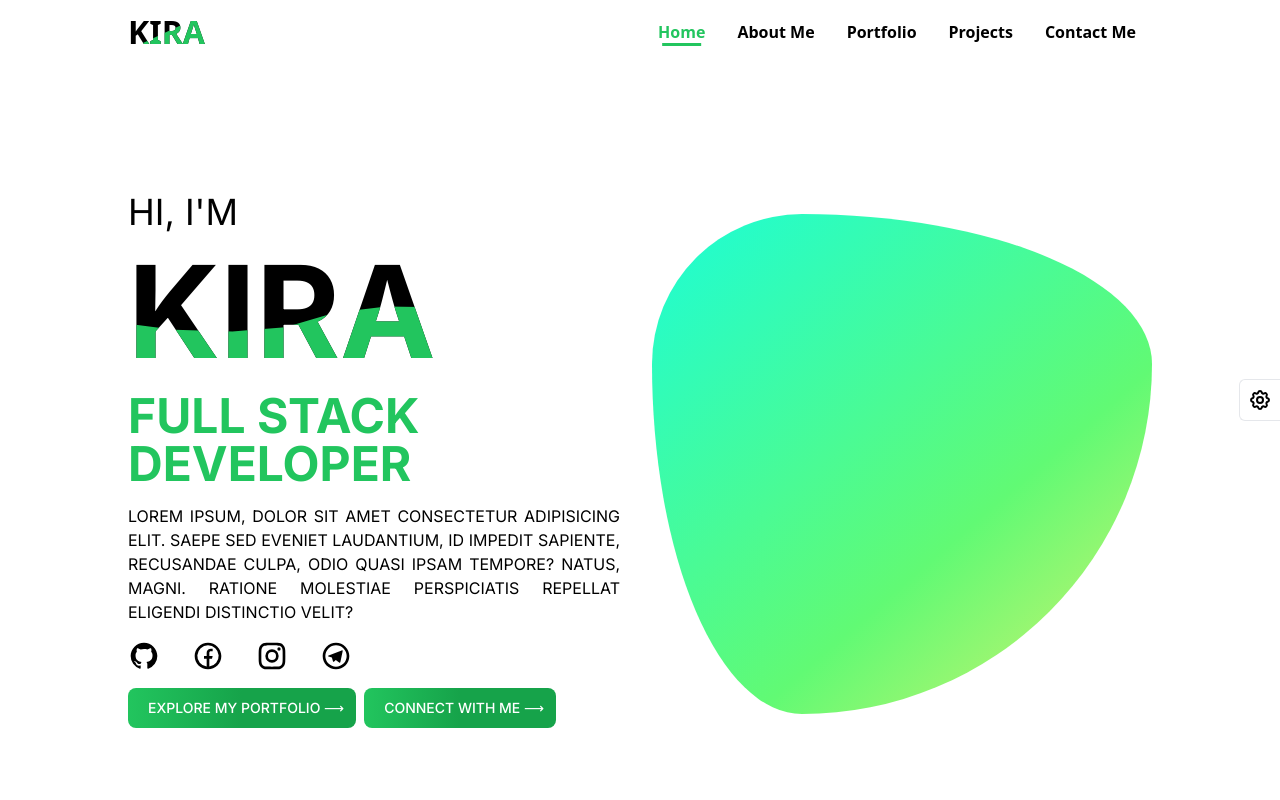
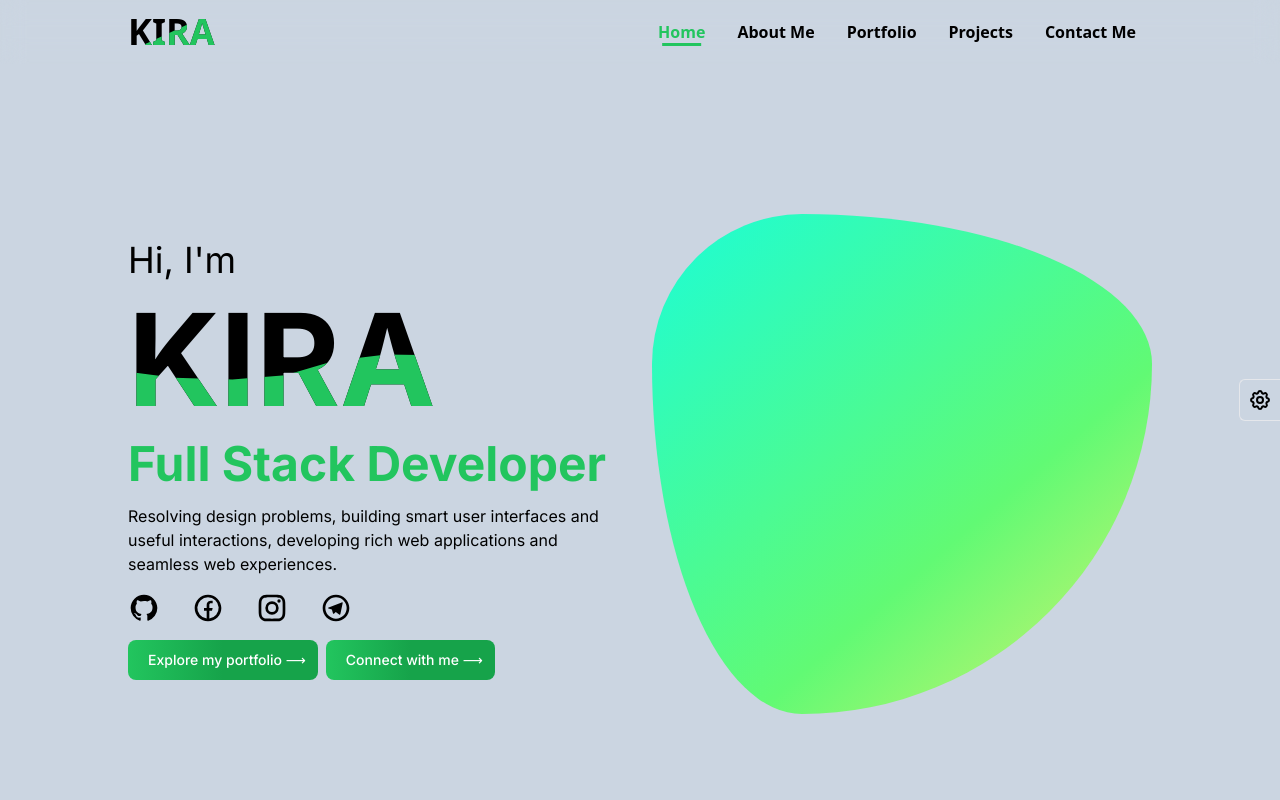
Before and after one commit to Kira-UIT/portfolio, a Next.js app: page / in a window 1280 px wide. Shown: the top 800 px of the page. Built offline with nearby package versions, Linux system fonts and the light colour scheme.

Commit message:
[Mod]. transfer pure css to teailwind css

```diff
--- a/prettier.config.js
+++ b/prettier.config.js
@@ -1,4 +1,6 @@
 module.exports = {
+  tabWidth: 2,
+  singleQuote: false,
   plugins: [require("prettier-plugin-tailwindcss")],
   tailwindAttributes: ["className"],
 };
--- a/src/components/Banner/Banner.tsx
+++ b/src/components/Banner/Banner.tsx
@@ -8,22 +8,21 @@ const Banner: FC = () => {
       id="banner"
       className="banner flex min-h-screen flex-col-reverse items-center justify-center gap-8 lg:flex-row lg:justify-between"
     >
-      <div className="relative z-10 space-y-4 uppercase">
+      <div className="relative z-10 space-y-4">
         <h2 className="text-4xl">Hi, I&apos;m</h2>
-        <div className="nickname relative text-5xl font-bold md:text-9xl">
-          <h2 className="animate-water-animation text-5xl font-bold md:text-9xl">
+        <div className="relative text-5xl font-bold md:text-9xl uppercase">
+          Kira
+          <h2 className="absolute left-0 top-0 animate-water-animation text-5xl font-bold text-green-500 md:text-9xl">
             Kira
           </h2>
-          Kira
         </div>
         <h3 className="text-3xl font-bold text-green-500 md:text-5xl">
           Full Stack Developer
         </h3>
-        <p className="max-w-xl text-justify">
-          Lorem ipsum, dolor sit amet consectetur adipisicing elit. Saepe sed
-          eveniet laudantium, id impedit sapiente, recusandae culpa, odio quasi
-          ipsam tempore? Natus, magni. Ratione molestiae perspiciatis repellat
-          eligendi distinctio velit?
+        <p className="max-w-xl">
+          Resolving design problems, building smart user interfaces and useful
+          interactions, developing rich web applications and seamless web
+          experiences.
         </p>
         <div className="flex gap-8">
           {socialMedias.map((item) => (
--- a/src/components/Header/Header.tsx
+++ b/src/components/Header/Header.tsx
@@ -19,8 +19,10 @@ const Header: FC = () => {
           {navigation.map((nav) => (
             <li
               key={nav.id}
-              className={`navigate-element ${
-                router.asPath === nav.path ? "active" : ""
+              className={`navigate-element relative px-4 transition-colors duration-300 after:absolute after:-bottom-[8%] after:left-1/2 after:h-[3px] after:-translate-x-1/2 after:bg-green-500 after:transition-all after:duration-300 hover:text-green-500 hover:after:w-1/2 ${
+                router.asPath === nav.path
+                  ? " text-green-500 after:w-1/2"
+                  : "after:w-0"
               }`}
             >
               <Link href={nav.path}>{nav.name}</Link>
--- a/src/components/Logo/Logo.tsx
+++ b/src/components/Logo/Logo.tsx
@@ -2,9 +2,11 @@ import React, { FC } from "react";
 
 const Logo: FC = () => {
   return (
-    <div className="logo">
-      <h1>KIRA</h1>
+    <div className="logo relative text-4xl">
       KIRA
+      <h1 className="absolute left-1/2 top-1/2 -translate-x-1/2 -translate-y-1/2 text-green-500">
+        KIRA
+      </h1>
     </div>
   );
 };
--- a/src/styles/globals.css
+++ b/src/styles/globals.css
@@ -1,26 +1,6 @@
 @tailwind base;
 @tailwind components;
 @tailwind utilities;
-
-html {
-  --scroll-behavior: smooth !important;
-  scroll-behavior: smooth !important;
-}
-
-:root {
-  --primary-color:
-  --foreground-rgb: 0, 0, 0;
-  --background-start: 214, 219, 220;
-  --background-end: 255, 255, 255;
-}
-
-@media (prefers-color-scheme: dark) {
-  :root {
-    --foreground-rgb: 255, 255, 255;
-    --background-start: #0a0a0a;
-    --background-end: #09090b;
-  }
-}
 
 * {
   margin: 0;
@@ -28,55 +8,18 @@ html {
   box-sizing: border-box;
 }
 
+html {
+  scroll-behavior: smooth !important;
+}
+
 @layer base {
   body {
-    @apply bg-white dark:bg-gray-900;
+    @apply bg-slate-300 dark:bg-zinc-900;
   }
 }
 
 body {
   scroll-behavior: smooth;
-}
-
-.navigate-element {
-  position: relative;
-  padding: 0 1rem;
-  display: block;
-}
-
-.navigate-element.active,
-.navigate-element:hover {
-  @apply text-green-500;
-}
-
-.navigate-element.active::after,
-.navigate-element::after {
-  content: "";
-  position: absolute;
-  width: 0;
-  height: 3px;
-  left: 50%;
-  bottom: -8%;
-  @apply bg-green-500;
-  transform: translateX(-50%);
-  transition: width 0.3s;
-}
-
-.navigate-element.active::after,
-.navigate-element:hover::after {
-  width: 50% !important;
-}
-
-.nickname {
-  position: relative;
-}
-
-.nickname h2 {
-  position: absolute;
-  @apply text-green-500;
-  left: 0;
-  top: 0;
-  /* animation: water-animation 4s ease-in-out infinite; */
 }
 
 .fancy-border {
@@ -91,18 +34,7 @@ body {
   );
 }
 
-/* Logo */
-.logo {
-  position: relative;
-  font-size: 2rem;
-}
-
 .logo h1 {
-  position: absolute;
-  @apply text-green-500;
-  transform: translate(-50%, -50%);
-  left: 50%;
-  top: 50%;
   clip-path: polygon(100% 0, 0% 100%, 100% 100%);
 }
 
@@ -141,34 +73,3 @@ body {
   );
   -moz-clip-path: polygon(50% 2%, 100% 25%, 100% 75%, 50% 100%, 0 75%, 0 25%);
 }
-
-@keyframes water-animation {
-  0%,
-  100% {
-    clip-path: polygon(
-      0% 45%,
-      16% 44%,
-      33% 50%,
-      54% 60%,
-      70% 61%,
-      84% 59%,
-      100% 52%,
-      100% 100%,
-      0% 100%
-    );
-  }
-
-  50% {
-    clip-path: polygon(
-      0% 60%,
-      15% 65%,
-      34% 66%,
-      51% 62%,
-      67% 50%,
-      84% 45%,
-      100% 46%,
-      100% 100%,
-      0% 100%
-    );
-  }
-}
```
Also changed, not shown: 1 other file (tests, documents, lock files or other folders).
